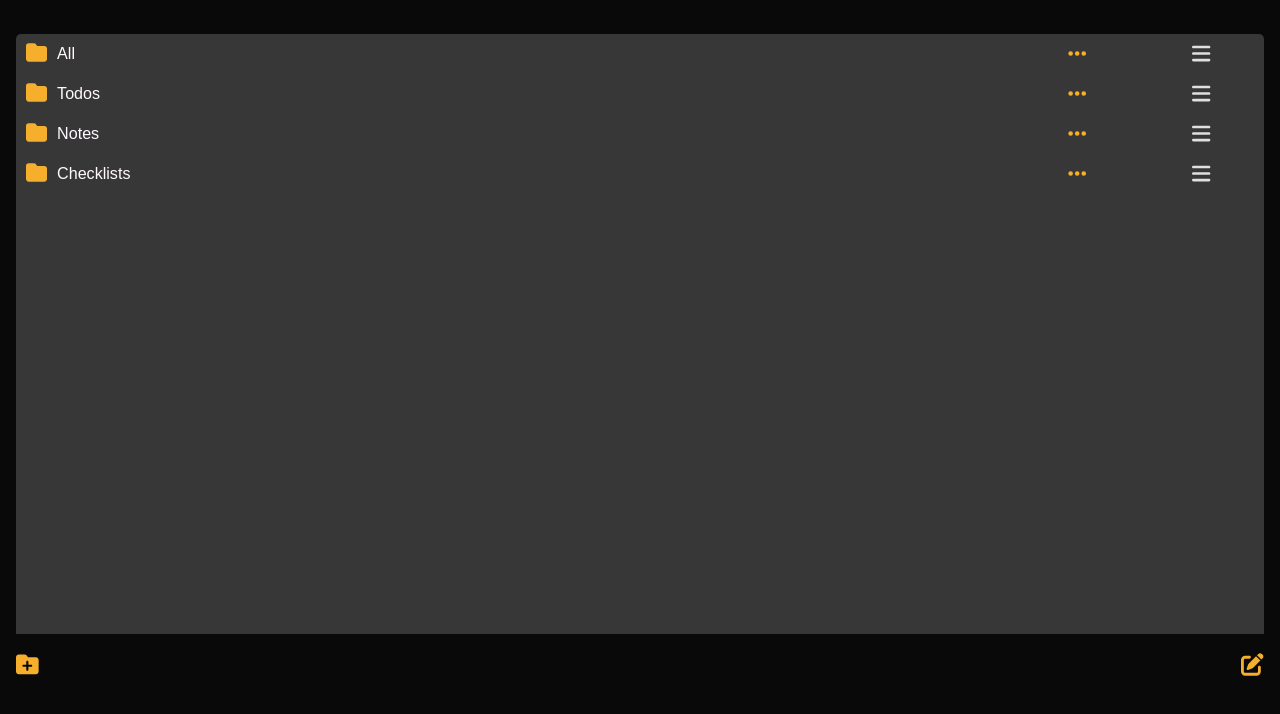
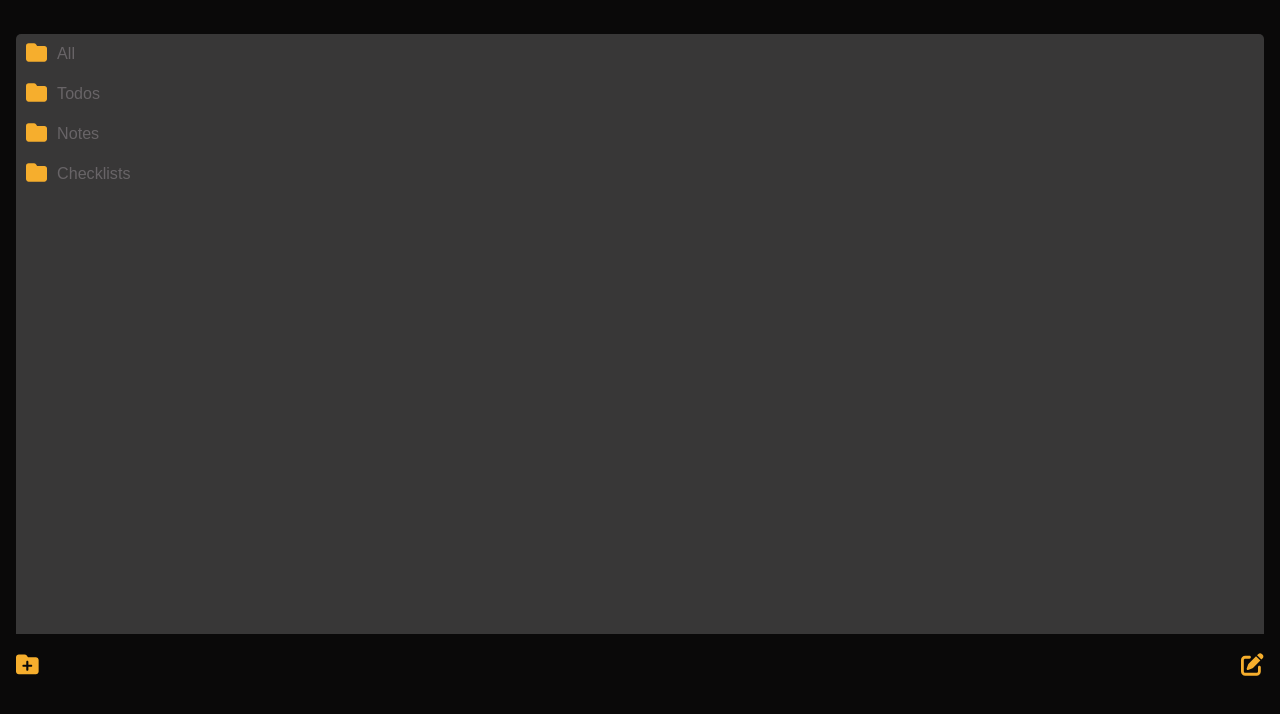
Before and after one commit to cjacqo/odin-todos, a website built with webpack: page dist/index.html in a window 1280 px wide. Both pictures are taken after a click on the checkbox 1257 px from the left and 45 px from the top of the page. Shown: the part 122-836 px from the top of the page. Built offline with nearby package versions, Linux system fonts and the light colour scheme.

Commit message:
Default folders do not display options to edit/delete anymore, and when the edit toggle is on, these table items are greyed out

```diff
--- a/src/components/elements/index.js
+++ b/src/components/elements/index.js
@@ -63,6 +63,9 @@ const ListItem = (dataAttribute, itemData, controllerFunction) => {
                 break
         }
     })
+
+    // - run check of database to make sure that edit buttons are not available for default folders
+    if (Controller.checkCanDeleteFolder(attributeValue)) {
         toggleEditMenuIcon.addEventListener('click', (e) => {
             e.stopPropagation()
             Controller.toggleModal(e)
@@ -73,6 +76,10 @@ const ListItem = (dataAttribute, itemData, controllerFunction) => {
         editIconsContainer.appendChild(toggleEditMenuIcon)
         editIconsContainer.appendChild(dragEditItemIcon)
         li.appendChild(editIconsContainer)
+    } else {
+        li.classList.add('cant-delete')
+    }
+
     return li
 }
 
--- a/src/components/elements/styles.css
+++ b/src/components/elements/styles.css
@@ -13,3 +13,7 @@
     top: 100%;
     transition: background-color 300ms ease-in, top 500ms ease-in 400ms;
 }
+
+.cant-delete.active {
+    color: var(--lighter-grey);
+}
--- a/src/controller/index.js
+++ b/src/controller/index.js
@@ -46,6 +46,14 @@ const Controller = (() => {
             return fName.toLowerCase() === name.toLowerCase() && folder
         })
         return folder
+    }
+    // --- Check if folder can be deleted
+    const checkCanDeleteFolder = (folderId) => {
+        const [folder] = getFoldersFromDb().filter(folder => {
+            return folder.getId() === folderId
+        })
+        // const canDelete = folder.getCanDelete()
+        return folder.getCanDelete()
     }
     // --- Handle form validations before sumbission
     const handleTextInput = (e) => {
@@ -231,6 +239,7 @@ const Controller = (() => {
     const toggleEdit = (isChecked) => {
         const overlay = document.createElement('div')
         const appContainer = document.getElementById('appContainer')
+        let cantDeleteItems = document.querySelectorAll('.cant-delete')
         let editContainers = document.querySelectorAll('.edit-icon-container')
         let tableItems = document.querySelectorAll('.table-item')
         let countContainers = document.querySelectorAll('.countBox')
@@ -240,12 +249,14 @@ const Controller = (() => {
             // appContainer.appendChild(overlay)
             editContainers.forEach(editContainer => editContainer.classList.remove('hidden'))
             countContainers.forEach(editContainer => editContainer.classList.add('hidden'))
+            cantDeleteItems.forEach(cantDeleteItem => cantDeleteItem.classList.add('active'))
             console.log("DO STUFF DEPENDING ON WHAT IS BEING EDITED")
         } else {
             _modalOpen = true
             toggleModal()
             editContainers.forEach(editContainer => editContainer.classList.add('hidden'))
             countContainers.forEach(editContainer => editContainer.classList.remove('hidden'))
+            cantDeleteItems.forEach(cantDeleteItem => cantDeleteItem.classList.remove('active'))
             if (isChecked === 'force') {
                 const checkBox = document.getElementById('editCheckBox')
                 checkBox.checked = false
@@ -262,6 +273,7 @@ const Controller = (() => {
         getItemCountInFolder: getItemCountInFolder,
         handleCreation: handleCreation,
         handleTextInput: handleTextInput,
+        checkCanDeleteFolder: checkCanDeleteFolder,
         updateTable: updateTable,
         toggleTable: toggleTable,
         toggleModal: toggleModal,
```
Lines whose indentation alone changed are shown as unchanged.
